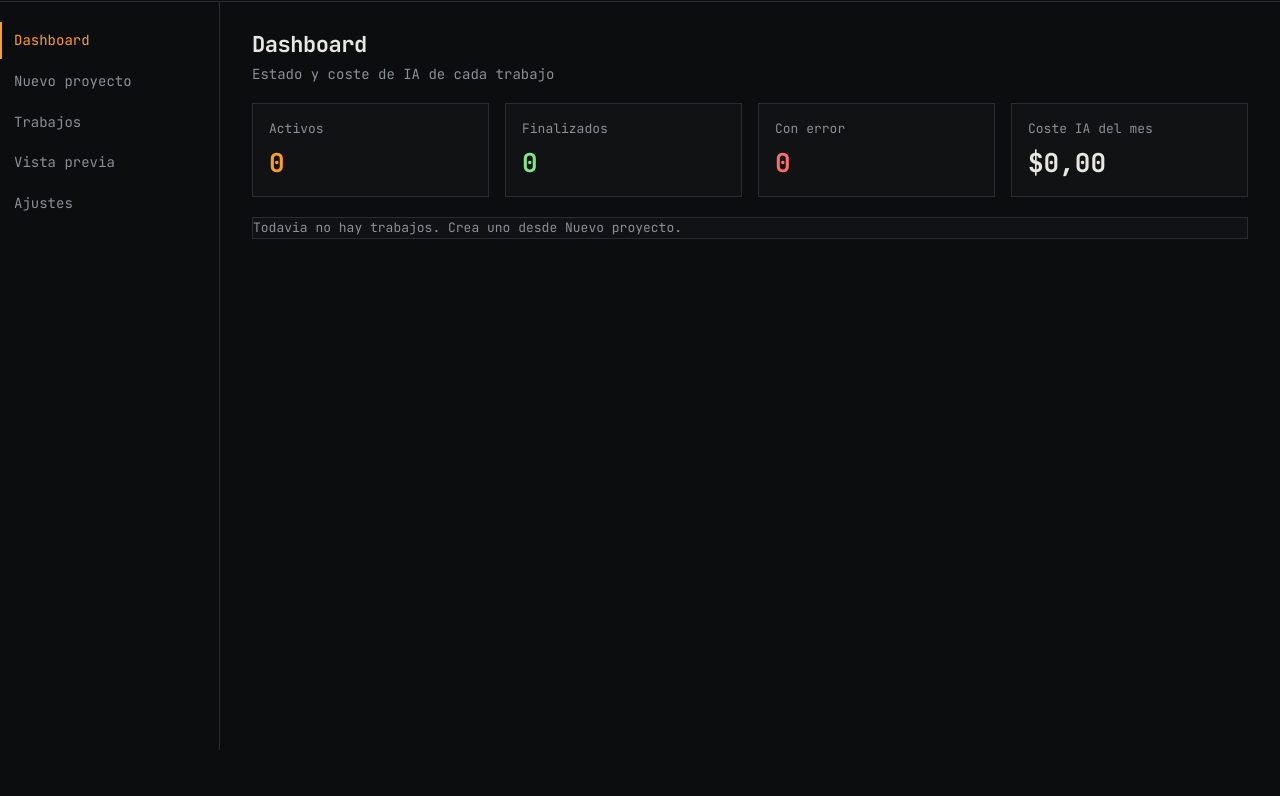
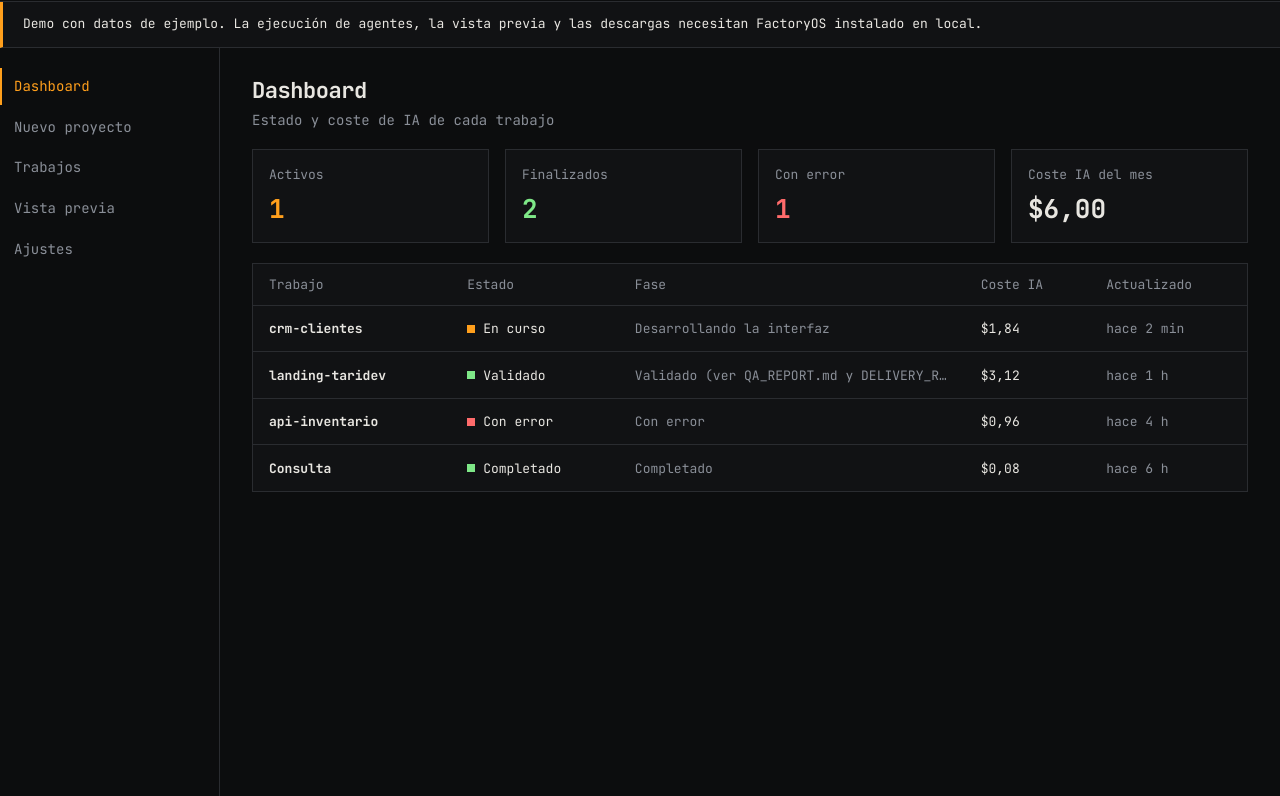
Before and after one commit to jtarifap/FactoryOS, a website built with Vite: page web/app.html in a window 1280 px wide. Shown: the part 50-846 px from the top of the page. Before the commit the page ends 800 px from the top, so only its background shows below. Built offline with nearby package versions, Linux system fonts and the light colour scheme; no server answers.

Commit message:
Publish FactoryOS as a static site with a demo panel mode
El despliegue en Render fallaba con 'No open ports detected on 0.0.0.0' porque la API escucha en un puerto y host fijos (127.0.0.1:4177) y Render espera 0.0.0.0 con su variable PORT.

FactoryOS es una herramienta local (Windows, CLI de OpenCode, projects/ y data/ en disco), asi que la version publicada no es la API sino la interfaz: un Static Site con el panel en modo demo.

- El panel consulta /api/health al arrancar y, si la API no responde, entra en demo con datos de ejemplo. Con la API levantada sigue funcionando igual: un solo build para local y produccion, sin variables de entorno que activar.
- En demo se muestra una banda de aviso, el chip pasa a 'Demo - datos de ejemplo' y las 20 acciones que escriben en la API quedan deshabilitadas con tooltip.
- Se puede forzar el modo desde la URL con ?demo=1 y ?demo=0.
- render.yaml publica el proyecto como Static Site (CDN global, plan gratuito) sin rewrites: la landing en / y el panel en /app.html, con enrutado por hash.
- El mock del DOM en tests/common-model.test.mjs pasa a devolver tagName en mayusculas, como el DOM real, y el fixture inyecta los imports por expresion regular para no romperse al anadir modulos.

npm test: 199/199 PASS. npm run build: PASS.

```diff
--- a/web/demo.ts
+++ b/web/demo.ts
@@ -14,6 +14,8 @@ export const DEMO_MUTATION_ERROR =
 
 export const DEMO_BANNER_TEXT =
   "Demo con datos de ejemplo. La ejecución de agentes, la vista previa y las descargas necesitan FactoryOS instalado en local.";
+
+export const DEMO_ACTION_TITLE = "Disponible en la versión local de FactoryOS";
 
 const usage = (input: number, output: number, cost: number): TokenUsage => ({
   input,
@@ -194,7 +196,7 @@ export function createDemoBackend(): DemoBackend {
  * Asks the local API whether it is alive. Any failure (404 from the static
  * host, a network error or a slow response) means demo mode.
  */
-export async function probeApiHealth(fetchImpl: typeof fetch, timeoutMs = 1200): Promise<boolean> {
+export async function probeApiHealth(fetchImpl: typeof fetch, timeoutMs = 2000): Promise<boolean> {
   const controller = new AbortController();
   const probe = (async () => {
     try {
--- a/web/main.ts
+++ b/web/main.ts
@@ -6,6 +6,7 @@ import { DEFAULT_VIEW, MENU_ITEMS, hashForView, viewFromHash, type ViewId } from
 import { readTheme, THEME_STORAGE_KEY, toggleTheme, type Theme } from "./theme";
 import { addTokenUsage, emptyTokenUsage, formatCost, formatTokenUsage } from "../shared/token-usage";
 import {
+  DEMO_ACTION_TITLE,
   DEMO_BANNER_TEXT,
   createDemoBackend,
   forcedDemo,
@@ -51,7 +52,21 @@ function apiFetch(path: string, init?: RequestInit): Promise<Response> {
   return state.demo ? Promise.resolve(demoBackend(path, init)) : fetch(path, init);
 }
 
-/** Marks the panel as a demo: banner, chip label and a hint on every action. */
+/**
+ * Marks a button as dependent on the local API. In demo mode it is disabled
+ * and explains why, so the panel can be browsed but not written to.
+ */
+function requiresApi(button: HTMLButtonElement): HTMLButtonElement {
+  button.dataset.requiresApi = "true";
+  if (state.demo) {
+    button.disabled = true;
+    button.title = DEMO_ACTION_TITLE;
+    button.setAttribute("aria-disabled", "true");
+  }
+  return button;
+}
+
+/** Marks the panel as a demo: banner, chip label and disabled write actions. */
 function applyDemoMode() {
   document.documentElement.dataset.demo = "on";
   const chip = document.getElementById("status-chip");
@@ -64,6 +79,13 @@ function applyDemoMode() {
   const body = document.querySelector(".app-body");
   if (shell && body) shell.insertBefore(banner, body);
   else shell?.appendChild(banner);
+
+  // The actions that write to the local API cannot work without a server.
+  for (const button of Array.from(document.querySelectorAll<HTMLButtonElement>("button[data-requires-api]"))) {
+    button.disabled = true;
+    button.title = DEMO_ACTION_TITLE;
+    button.setAttribute("aria-disabled", "true");
+  }
 }
 
 let consultationOutputField: HTMLTextAreaElement | null = null;
@@ -152,7 +174,7 @@ async function testModel(select: HTMLSelectElement, agent: AgentId, button: HTML
   button.textContent = "Probando...";
   try {
     const model = select.value;
-    const r = await fetch("/api/models/test", {
+    const r = await apiFetch("/api/models/test", {
       method: "POST",
       headers: { "Content-Type": "application/json" },
       body: JSON.stringify({ model, agent }),
@@ -183,11 +205,11 @@ function buildSettingsUI(): HTMLElement {
     els.settingsToggle.textContent = visible ? "Ocultar" : "Mostrar";
   };
   toggleRow.appendChild(els.settingsToggle);
-  const validateBtn = create("button", "Validar configuración");
+  const validateBtn = requiresApi(create("button", "Validar configuración"));
   validateBtn.className = "secondary";
   validateBtn.onclick = async () => {
     els.settingsFeedback.textContent = "Validando...";
-    const r = await fetch("/api/settings/validate", { method: "POST" });
+    const r = await apiFetch("/api/settings/validate", { method: "POST" });
     const data = await r.json();
     els.settingsFeedback.textContent = data.ok ? "Configuración válida." : `Errores: ${data.errors?.join(" · ") || data.error || "desconocido"}`;
   };
@@ -211,7 +233,7 @@ function buildSettingsUI(): HTMLElement {
   setTooltipForModel(commonSelect);
   const commonRow = create("div");
   commonRow.className = "row";
-  const commonTest = create("button", "Probar");
+  const commonTest = requiresApi(create("button", "Probar"));
   commonTest.type = "button";
   commonTest.className = "secondary test-model";
   commonTest.onclick = () => testModel(commonSelect, "factory-manager", commonTest);
@@ -231,7 +253,7 @@ function buildSettingsUI(): HTMLElement {
     const select = document.createElement("select");
     select.id = `model-${agent.id}`;
     setTooltipForModel(select);
-    const test = create("button", "Probar");
+    const test = requiresApi(create("button", "Probar"));
     test.type = "button";
     test.className = "secondary test-model";
     test.onclick = () => testModel(select, agent.id, test);
@@ -254,7 +276,7 @@ function buildSettingsUI(): HTMLElement {
   autoWrap.appendChild(warning);
   els.settingsBody.appendChild(autoWrap);
 
-  const save = create("button", "Guardar configuración");
+  const save = requiresApi(create("button", "Guardar configuración"));
   save.onclick = async (ev) => {
     ev.preventDefault();
     els.settingsFeedback.textContent = "Guardando...";
@@ -272,7 +294,7 @@ function buildSettingsUI(): HTMLElement {
       autoApprove: autoCheck.checked,
       agentModels,
     };
-    const r = await fetch("/api/settings", {
+    const r = await apiFetch("/api/settings", {
       method: "PUT",
       headers: { "Content-Type": "application/json" },
       body: JSON.stringify(payload),
@@ -326,7 +348,7 @@ function renderCreateJob(): HTMLElement {
   const directory = document.createElement("select");
   directory.dataset.role = "existing-directory";
   directory.innerHTML = `<option value="">Crear nuevo proyecto</option>`;
-  const submit = create("button", "Crear y ejecutar");
+  const submit = requiresApi(create("button", "Crear y ejecutar"));
   const feedback = create("p");
   feedback.className = "hint";
 
@@ -381,7 +403,7 @@ function renderCreateJob(): HTMLElement {
       requestKind: kind,
     };
     if (kind === "project" && directory.value) payload.directory = directory.value;
-    const r = await fetch("/api/jobs", {
+    const r = await apiFetch("/api/jobs", {
       method: "POST",
       headers: { "Content-Type": "application/json" },
       body: JSON.stringify(payload),
@@ -422,10 +444,10 @@ function renderPreview(): HTMLElement {
   els.projectSelect.innerHTML = `<option value="">Selecciona proyecto...</option>`;
   row.appendChild(els.projectSelect);
 
-  const start = create("button", "Arrancar");
-  const stop = create("button", "Detener");
+  const start = requiresApi(create("button", "Arrancar"));
+  const stop = requiresApi(create("button", "Detener"));
   stop.className = "danger";
-  const zip = create("button", "Generar ZIP");
+  const zip = requiresApi(create("button", "Generar ZIP"));
   zip.className = "secondary";
   row.appendChild(start);
   row.appendChild(stop);
@@ -464,7 +486,7 @@ function renderPreview(): HTMLElement {
     }
     els.previewStatus.textContent = "Arrancando la app (puede tardar si hay que instalar dependencias)...";
     els.previewLink.hidden = true;
-    const r = await fetch("/api/preview/start", {
+    const r = await apiFetch("/api/preview/start", {
       method: "POST",
       headers: { "Content-Type": "application/json" },
       body: JSON.stringify({ directory: dir, args: els.previewArgs.value }),
@@ -497,7 +519,7 @@ function renderPreview(): HTMLElement {
   stop.onclick = async () => {
     const dir = els.projectSelect.value;
     if (!dir) return;
-    await fetch("/api/preview/stop", {
+    await apiFetch("/api/preview/stop", {
       method: "POST",
       headers: { "Content-Type": "application/json" },
       body: JSON.stringify({ directory: dir }),
@@ -511,7 +533,7 @@ function renderPreview(): HTMLElement {
   zip.onclick = async () => {
     const dir = els.projectSelect.value;
     if (!dir) return;
-    const r = await fetch(`/api/projects/zip?directory=${encodeURIComponent(dir)}`);
+    const r = await apiFetch(`/api/projects/zip?directory=${encodeURIComponent(dir)}`);
     if (!r.ok) {
       let message = "No se pudo generar el ZIP";
       try {
@@ -577,6 +599,7 @@ function renderHeader(): HTMLElement {
 
   const badge = create("span", "Local / Windows");
   badge.className = "chip";
+  badge.id = "status-chip";
   const statusGroup = create("div");
   statusGroup.className = "header-status-group";
   const owner = create("a", "by taridev");
@@ -593,7 +616,7 @@ function renderHeader(): HTMLElement {
 }
 
 async function loadSettings(preserveSelection = true) {
-  const r = await fetch("/api/settings");
+  const r = await apiFetch("/api/settings");
   const data = await r.json();
   const preservedSelections = preserveSelection
     ? ["common-model", ...AGENTS.map(agent => `model-${agent.id}`)].map(id => ({
@@ -632,14 +655,14 @@ function populateAllModelSelects() {
 }
 
 async function loadModels() {
-  const r = await fetch("/api/models");
+  const r = await apiFetch("/api/models");
   const data = await r.json();
   state.models = data.models || [];
   populateAllModelSelects();
 }
 
 async function loadJobs() {
-  const r = await fetch("/api/jobs");
+  const r = await apiFetch("/api/jobs");
   const jobs = (await r.json()) as Job[];
   const sig = JSON.stringify(jobs.map(j => [j.id, j.requestKind, j.status, j.phase, j.updatedAt, j.lastError, j.answer, j.tokens, (j.logs || []).length]));
   if (sig === state.lastJobsSignature) {
@@ -698,22 +721,22 @@ async function loadJobs() {
     const actions = create("div");
     actions.className = "actions";
     if (job.status === "queued" || job.status === "running") {
-      const cancel = create("button", "Cancelar");
+      const cancel = requiresApi(create("button", "Cancelar"));
       cancel.className = "danger";
-      cancel.onclick = async () => { await fetch(`/api/jobs/${job.id}/cancel`, { method: "POST" }); await loadJobs(); };
+      cancel.onclick = async () => { await apiFetch(`/api/jobs/${job.id}/cancel`, { method: "POST" }); await loadJobs(); };
       actions.appendChild(cancel);
     }
     if (["failed", "cancelled", "needs_intervention"].includes(job.status)) {
-      const retry = create("button", "Reintentar");
+      const retry = requiresApi(create("button", "Reintentar"));
       retry.className = "secondary";
-      retry.onclick = async () => { await fetch(`/api/jobs/${job.id}/retry`, { method: "POST" }); await loadJobs(); };
+      retry.onclick = async () => { await apiFetch(`/api/jobs/${job.id}/retry`, { method: "POST" }); await loadJobs(); };
       actions.appendChild(retry);
     }
     if (job.requestKind !== "question" && ["done", "validated", "needs_intervention"].includes(job.status)) {
-      const zip = create("button", "ZIP");
+      const zip = requiresApi(create("button", "ZIP"));
       zip.className = "secondary";
       zip.onclick = async () => {
-        const r = await fetch(`/api/projects/zip?directory=${encodeURIComponent(job.directory)}`);
+        const r = await apiFetch(`/api/projects/zip?directory=${encodeURIComponent(job.directory)}`);
         if (!r.ok) {
           let message = "No se pudo generar el ZIP";
           try {
@@ -736,11 +759,11 @@ async function loadJobs() {
       };
       actions.appendChild(zip);
     }
-    const del = create("button", "Borrar");
+    const del = requiresApi(create("button", "Borrar"));
     del.className = "danger";
     del.onclick = async () => {
       if (!confirm("Borrar este trabajo del listado?")) return;
-      await fetch(`/api/jobs/${job.id}`, { method: "DELETE" });
+      await apiFetch(`/api/jobs/${job.id}`, { method: "DELETE" });
       await loadJobs();
     };
     actions.appendChild(del);
@@ -765,7 +788,7 @@ async function loadJobs() {
 }
 
 async function loadProjects() {
-  const r = await fetch("/api/projects");
+  const r = await apiFetch("/api/projects");
   state.projects = await r.json();
   // Capture after the request: the user may change selection while it is pending.
   const selectedProject = els.projectSelect.value;
@@ -943,8 +966,23 @@ function buildApp() {
 }
 
 buildApp();
-loadSettings().catch(() => void 0);
-loadModels().catch(() => void 0);
-loadProjects().catch(() => void 0);
-loadJobs().catch(() => void 0);
-setInterval(() => { loadJobs().catch(() => void 0); loadProjects().catch(() => void 0); }, 3000);
+
+/**
+ * The published version is a static site without a local API, so the panel
+ * asks the API whether it is alive and switches to sample data when it is not.
+ * The mode is decided once, before any data is loaded, so the demo never mixes
+ * real and sample information.
+ */
+async function start() {
+  const forced = forcedDemo(window.location.search);
+  const healthy = forced === true ? false : await probeApiHealth(fetch);
+  state.demo = resolveDemo(forced, healthy);
+  if (state.demo) applyDemoMode();
+  loadSettings().catch(() => void 0);
+  loadModels().catch(() => void 0);
+  loadProjects().catch(() => void 0);
+  loadJobs().catch(() => void 0);
+  setInterval(() => { loadJobs().catch(() => void 0); loadProjects().catch(() => void 0); }, 3000);
+}
+
+start();
--- a/web/style.css
+++ b/web/style.css
@@ -51,4 +51,8 @@
 .preview-link{display:inline-block;margin-top:6px;color:var(--accent);font-size:13px;text-decoration:underline}
 .preview-link:hover{color:var(--text)}
 
+/* Modo demo: aviso sobre la cabecera y acciones que necesitan la API local */
+.demo-banner{background:var(--surface);border-bottom:1px solid var(--border);border-left:3px solid var(--accent);color:var(--text);padding:12px 20px;font-size:13px;line-height:1.6}
+html[data-demo="on"] button:disabled{cursor:not-allowed;opacity:.45}
+
 @media (max-width:900px){.sidebar{width:168px;flex-basis:168px}.app-content{padding:20px 18px}.dash-card{flex-basis:140px}}
```
Also changed, not shown: QA_REPORT.md (+15 -0 lines), render.yaml (added, +20 -0 lines), tests/common-model.test.mjs (+28 -23 lines), tests/project-selection.test.mjs (+3 -0 lines), README.md.
